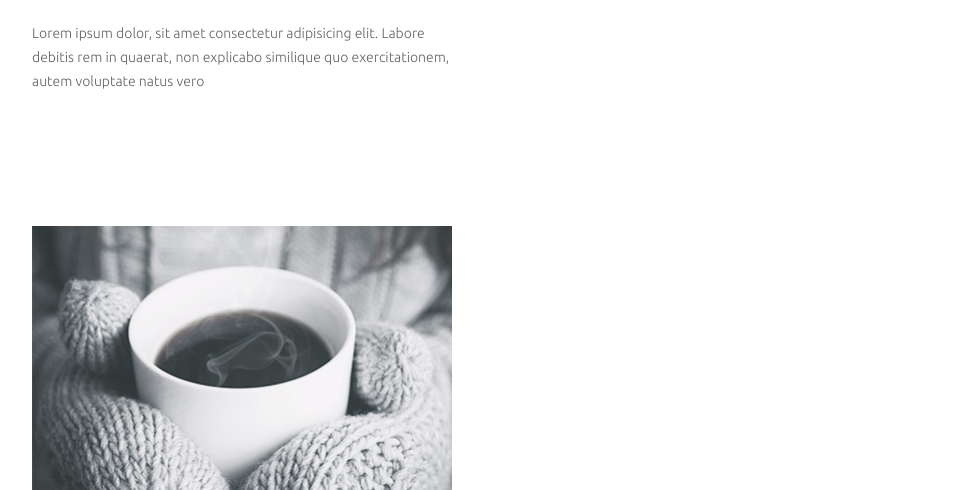
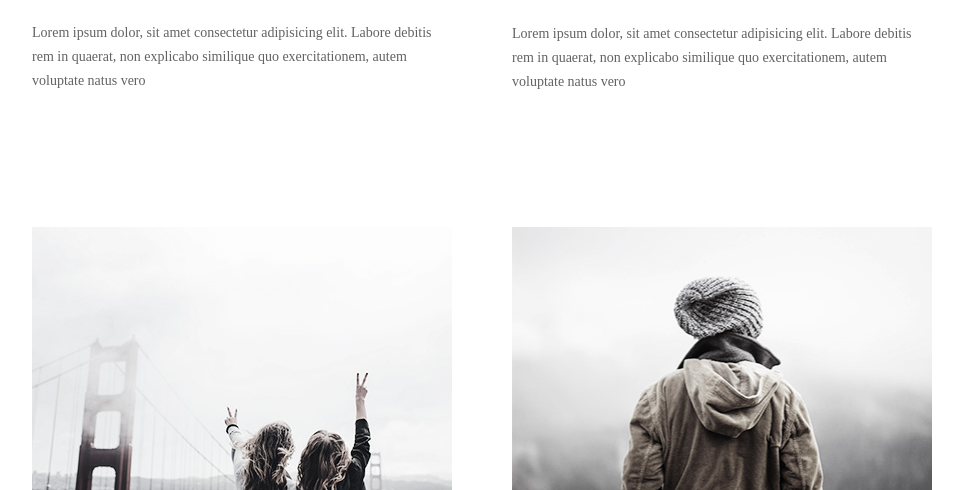
Before and after one commit to bodrius/goit-fe-course, a plain HTML site: page module -03/img/index.html in a window 1280 px wide. Shown: the part 610-1100 px from the top of the page, without its empty margins (158-1121 px from the left). Drawn offline with Linux system fonts and the light colour scheme.

Commit message:
done_task

```diff
--- a/module -03/img/style.css
+++ b/module -03/img/style.css
@@ -35,6 +35,7 @@ input[type="radio"].visually-hidden{
 .container{
   width: 900px;
   margin: 0 auto;
+  font-size: 0;
 }
 /*---подключил основной текст ---*/
 body{
@@ -126,6 +127,7 @@ margin-right: 50px;
     width: 420px;
     margin-bottom: 133px;
     vertical-align: top;
+    font-size: 0;
   }
 
   .container{
@@ -138,7 +140,7 @@ margin-right: 50px;
   }
 
   .bookmark-title{
-    font-size: 30px;
+
     margin: 0;
     padding: 0;
     margin-bottom: 36px;
@@ -152,7 +154,7 @@ margin-right: 50px;
   .bookmarks-text{
     padding: 0;
     margin: 0;
-    font-family:"Ubuntu", sans-serif;
+    font-family:"Open Sans" serif;
     font-size: 14px;
   }
 
```
